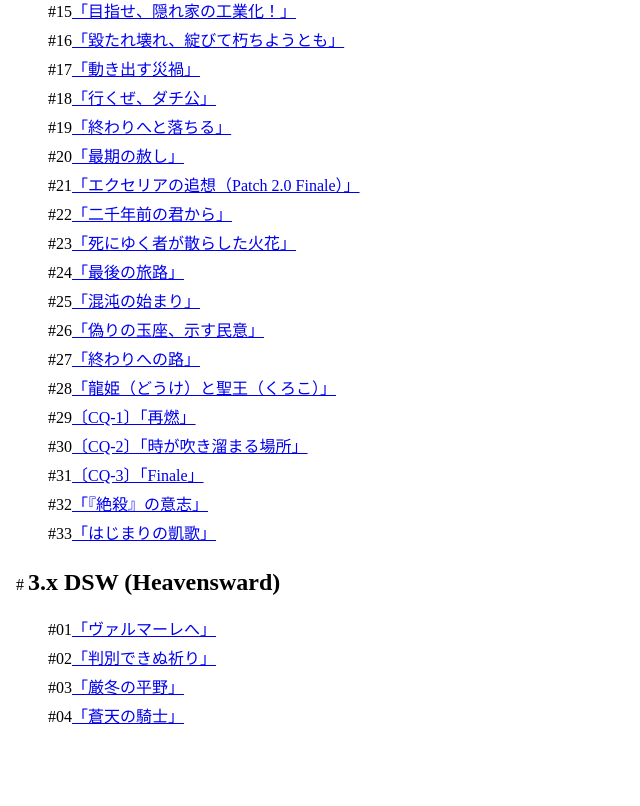
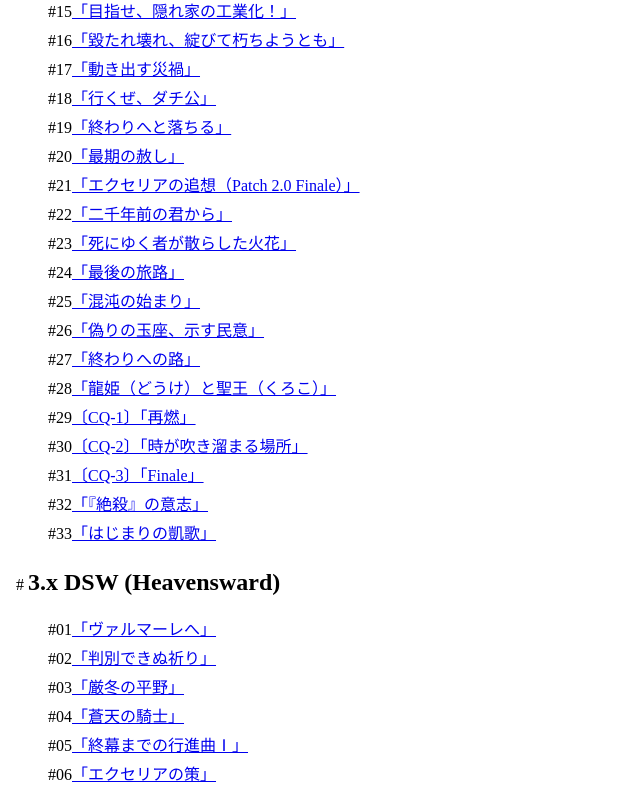
Before and after one commit to Ho9tocraft/scenario-dist, a plain HTML site: page index.html in a window 1280 px wide. Shown: the part 535-1341 px from the top of the page, without its empty margins (0-640 px from the left). Before the commit the page ends 1283 px from the top, so only its background shows below. Drawn offline with Linux system fonts and the light colour scheme.

Commit message:
Add: DSW part 5～6

```diff
--- a/index.html
+++ b/index.html
@@ -54,6 +54,8 @@
                 <li>#02<a href="./3.x DSW/第2話「判別できぬ祈り」.pdf">「判別できぬ祈り」</a></li>
                 <li>#03<a href="./3.x DSW/第3話「厳冬の平野」.pdf">「厳冬の平野」</a></li>
                 <li>#04<a href="./3.x DSW/第4話「蒼天の騎士」.pdf">「蒼天の騎士」</a></li>
+                <li>#05<a href="./3.x DSW/第5話「終幕までの行進曲Ⅰ」.pdf">「終幕までの行進曲Ⅰ」</a></li>
+                <li>#06<a href="./3.x DSW/第6話「エクセリアの策」.pdf">「エクセリアの策」</a></li>
             </ol>
         </li>
     </ul>
```
Also changed, not shown: 2 other files.
